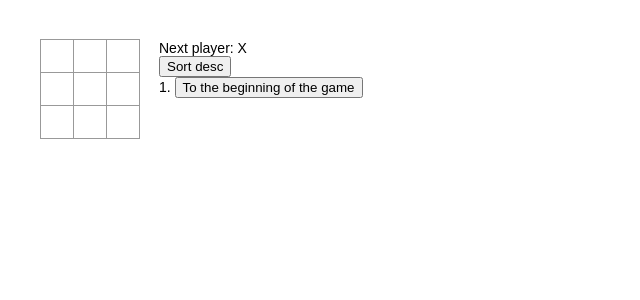
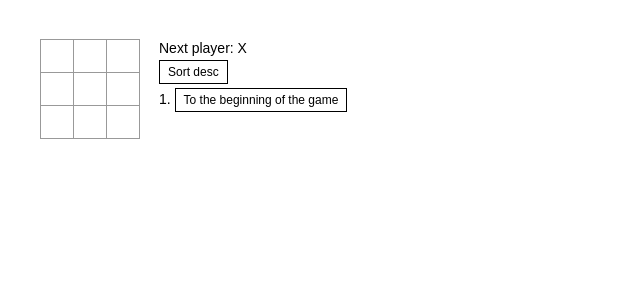
Before and after one commit to RamiliaNigmatullina/react-project, a Next.js app: page /game in a window 1280 px wide. Shown: the top 300 px of the page, without its empty margins (0-640 px from the left). Built offline with nearby package versions, Linux system fonts and the light colour scheme.

Commit message:
Add styles to buttons

```diff
--- /dev/null
+++ b/components/HistoryOrderSwitcher/HistoryOrderSwitcher.module.css
@@ -0,0 +1,13 @@
+.button {
+  background-color: white;
+  border: 1px solid black;
+  color: black;
+  padding: 4px 8px;
+  text-align: center;
+  text-decoration: none;
+  display: inline-block;
+  margin: 4px 0;
+  font-size: 12px;
+  transition-duration: 0.4s;
+  cursor: pointer;
+}
--- a/components/HistoryOrderSwitcher/index.js
+++ b/components/HistoryOrderSwitcher/index.js
@@ -1,11 +1,12 @@
 import React from 'react';
+import styles from './HistoryOrderSwitcher.module.css';
 
 function HistoryOrderSwitcher({ isAscOrder, onClick }) {
   const text = `Sort ${isAscOrder ? 'desc' : 'asc' }`;
 
   return (
     <>
-      <button onClick={() => onClick()}>{text}</button>
+      <button className={styles.button} onClick={() => onClick()}>{text}</button>
     </>
   )
 }
--- /dev/null
+++ b/components/MovesList/MovesList.module.css
@@ -0,0 +1,16 @@
+.moveItem {
+  margin-bottom: 4px;
+}
+
+.moveButton {
+  background-color: white;
+  border: 1px solid black;
+  color: black;
+  padding: 4px 8px;
+  text-align: center;
+  text-decoration: none;
+  display: inline-block;
+  font-size: 12px;
+  transition-duration: 0.4s;
+  cursor: pointer;
+}
--- a/components/MovesList/index.jsx
+++ b/components/MovesList/index.jsx
@@ -1,10 +1,12 @@
 import React from 'react';
+import styles from './MovesList.module.css';
 
 function MovesList({ history, isAscOrder, onClick, onMouseOut, onMouseOver }) {
   let movesList = [];
 
   const moveButton = (move, step, text) => (
     <button
+      className={styles.moveButton}
       onClick={() => onClick(move)}
       onMouseOut={() => onMouseOut()}
       onMouseOver={() => onMouseOver(step)}>
@@ -19,7 +21,7 @@ function MovesList({ history, isAscOrder, onClick, onMouseOut, onMouseOver }) {
     const moveNumber = `${move + 1}. `;
 
     return (
-      <div key={move}>
+      <div key={move} className={styles.moveItem}>
         {moveNumber}
         {moveButton(move, step, text)}
       </div>
```
